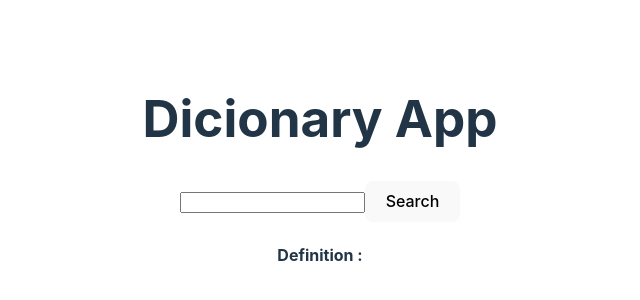
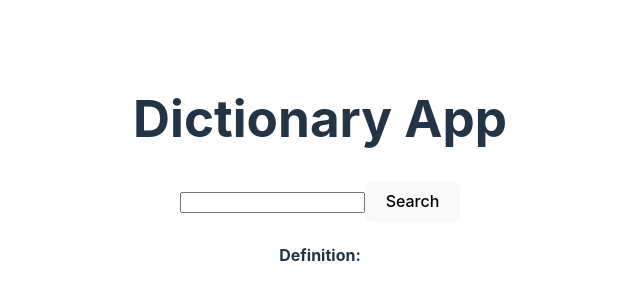
Before and after one commit to samDeopa/XDictionary, a React (Vite) app: page / in a window 1280 px wide. Shown: the part 228-528 px from the top of the page, without its empty margins (320-960 px from the left). Built offline with nearby package versions, Linux system fonts and the light colour scheme.

Commit message:
bugs fixes

```diff
--- a/src/App.jsx
+++ b/src/App.jsx
@@ -35,7 +35,7 @@ function App() {
 
   return (
     <>
-      <h1>Dicionary App</h1>
+      <h1>Dictionary App</h1>
 
       <form
         onSubmit={(e) => {
@@ -47,7 +47,7 @@ function App() {
         <button>Search</button>
       </form>
       <div>
-        <h4>Definition :</h4>
+        <h4>Definition:</h4>
         <p id="def"></p>
       </div>
     </>
```
